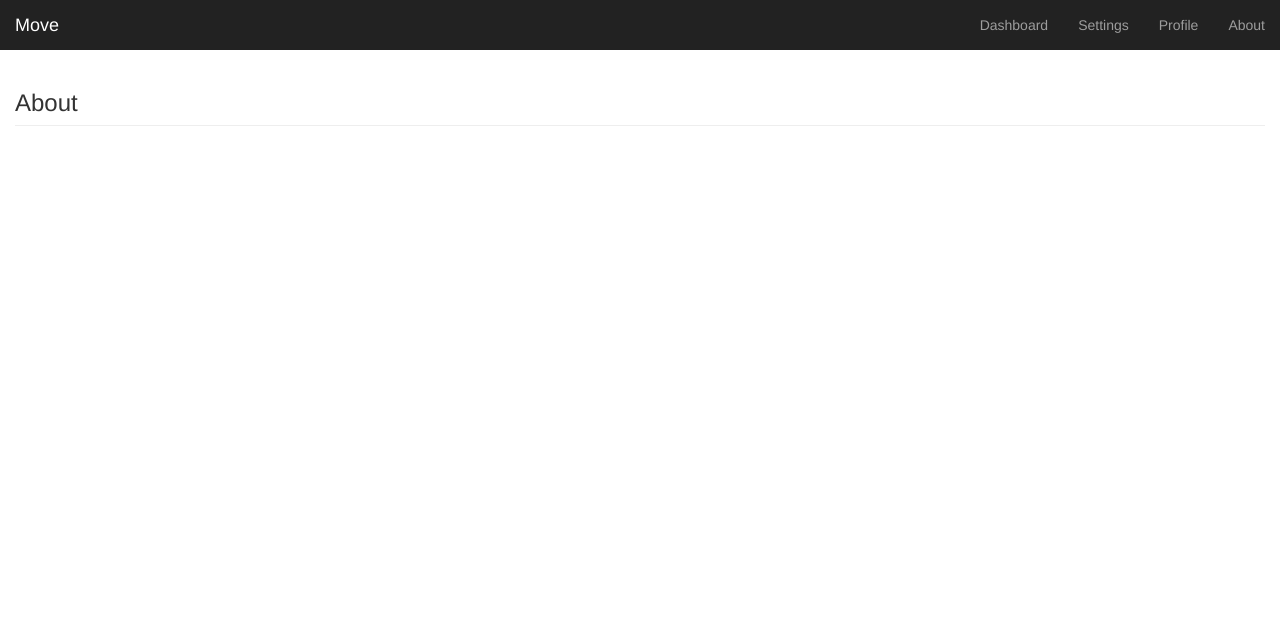
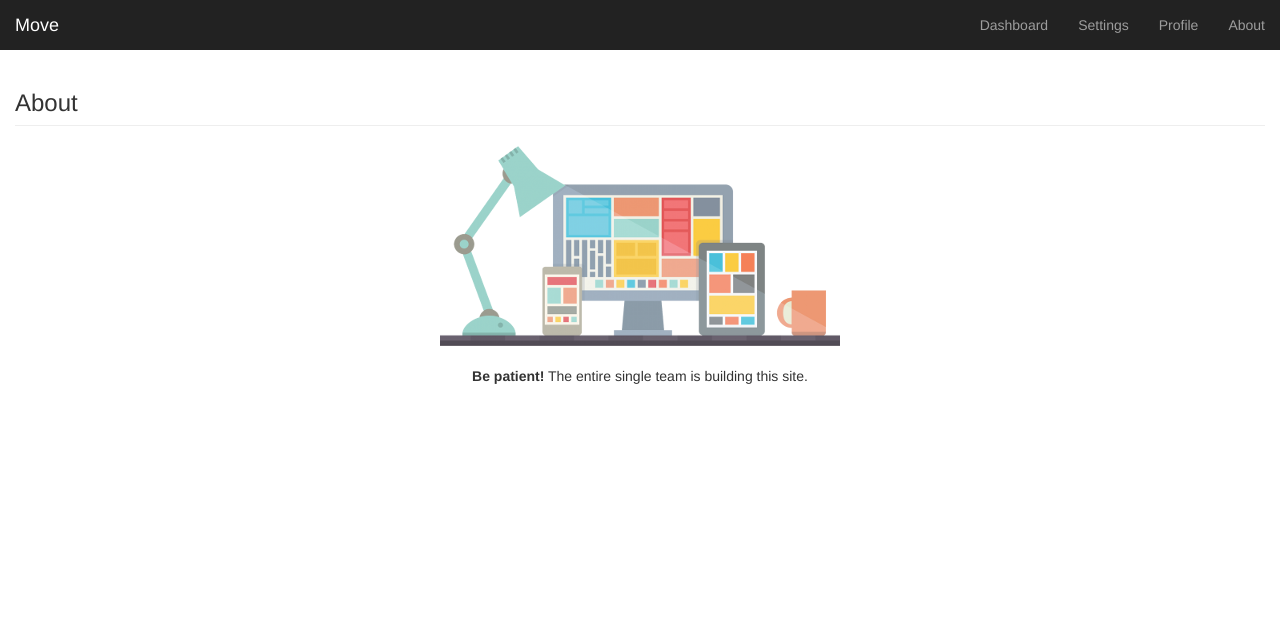
Before and after one commit to mlipa/move_server, a Flask app: template app/templates/about.html in a window 1280 px wide. Shown: the top 636 px of the page. Run offline with Flask 2, Linux system fonts and the light colour scheme; the template is opened without the code that fills it, so the values that code supplies are empty.

Commit message:
Add info about building site on dashboard and about page

```diff
--- a/app/static/css/base.css
+++ b/app/static/css/base.css
@@ -86,3 +86,8 @@ body {
     width: 200px;
     height: 200px;
 }
+
+.img-build {
+    width: 400px;
+    height: 200px;
+}
--- a/app/templates/about.html
+++ b/app/templates/about.html
@@ -8,4 +8,9 @@
 
 {% block content %}
     <h3 class="page-header">About</h3>
+    <div class="col-md-12">
+        <img class="img-build img-responsive center-block" src="{{ url_for('static', filename='img/build.png') }}">
+        <br>
+        <p class="text-center"><strong>Be patient!</strong> The entire single team is building this site.</p>
+    </div>
 {% endblock %}
--- a/app/templates/dashboard.html
+++ b/app/templates/dashboard.html
@@ -8,4 +8,9 @@
 
 {% block content %}
     <h3 class="page-header">Dashboard</h3>
+    <div class="col-md-12">
+        <img class="img-build img-responsive center-block" src="{{ url_for('static', filename='img/build.png') }}">
+        <br>
+        <p class="text-center"><strong>Be patient!</strong> The entire single team is building this site.</p>
+    </div>
 {% endblock %}
```
Also changed, not shown: app/static/img/build.png (added).
